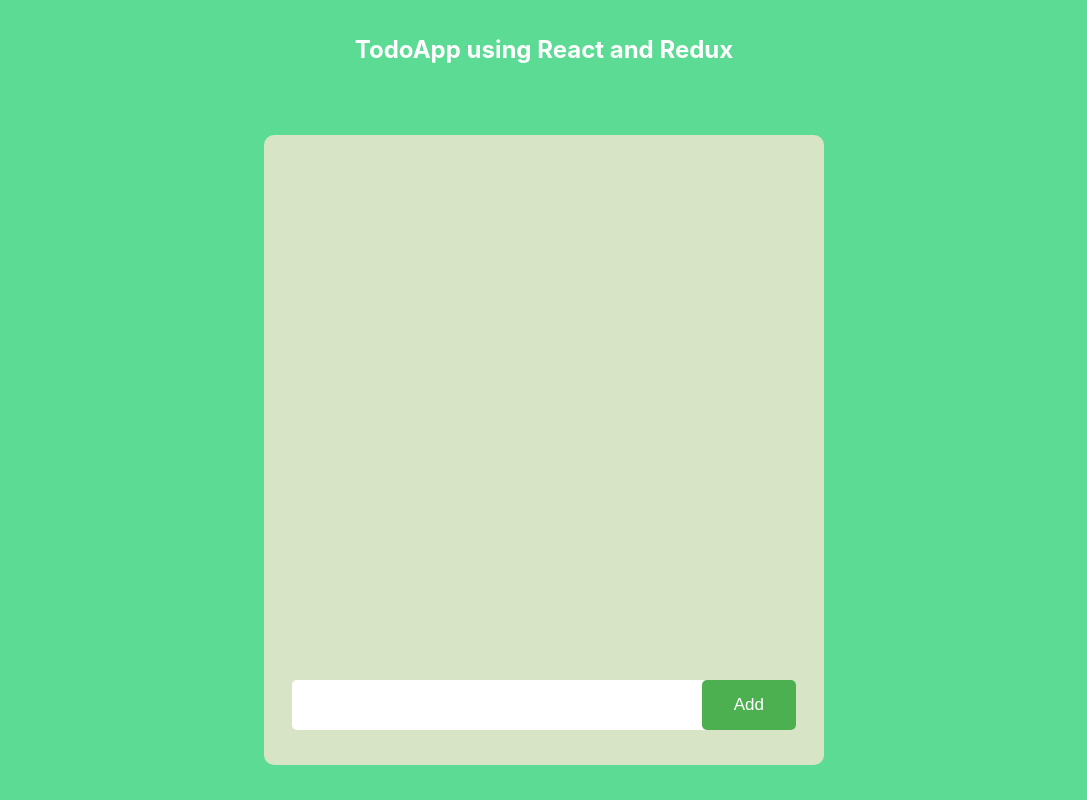
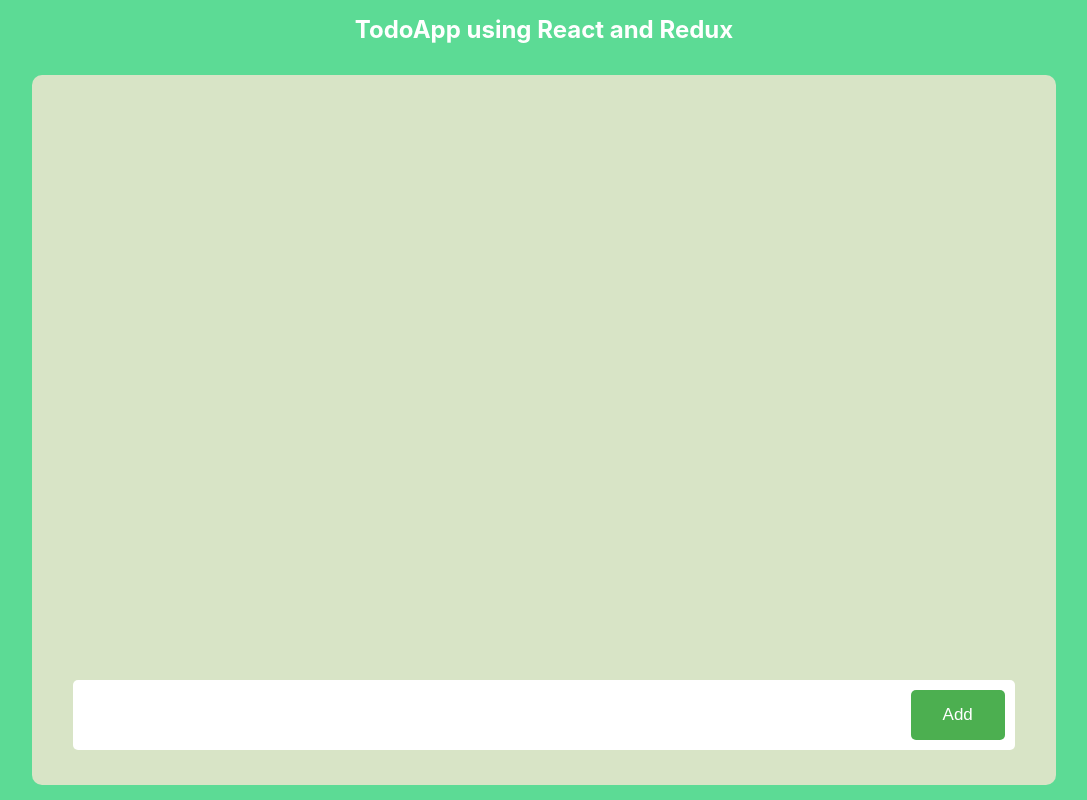
Before and after one commit to aravindr31/Todo-App-using-React-and-Redux, a React (Create React App) app: page / in a window 1280 px wide. Shown: the whole page, without its empty margins (96-1183 px from the left). Built offline with nearby package versions, Linux system fonts and the light colour scheme.

Commit message:
final touches

```diff
--- a/src/App.css
+++ b/src/App.css
@@ -9,9 +9,9 @@
   color: white;
 }
 .app_container {
-  height: 70vh;
-  width: 70vh;
-  min-width:500px;
+  height: 80vh;
+  width: 80vw;
+  /* min-width:500px; */
   background-color: #d8e4c6;
   display: flex;
   flex-direction: column;
--- a/src/components/Input.css
+++ b/src/components/Input.css
@@ -6,13 +6,15 @@
     display: flex;
     justify-content: center;
     align-items: center;
+    padding:10px;
     /* outline:2px solid black; */
 }
 input[type=text]{
     background: none;
     border: 0;
     flex: 1;
-    margin: 10px;
+
+    margin:10px;
     outline: none;
     height:50px;
 }
```
